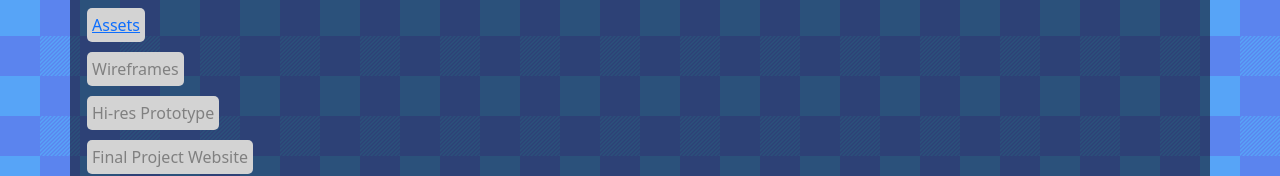
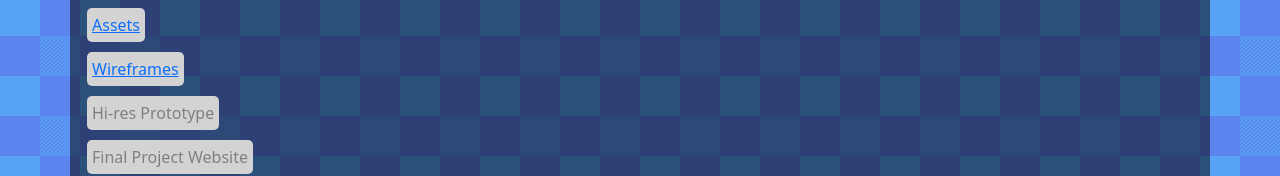
Before and after one commit to HaloMan3096/haloman3069.github.io, a website: page html/web_dev/final-project.html in a window 1280 px wide. Shown: the part 204-380 px from the top of the page. Drawn offline with nearby package versions, Linux system fonts and the light colour scheme.

Commit message:
did assignment 6, and 7, and final wireframe

```diff
--- a/html/web_dev/final-project.html
+++ b/html/web_dev/final-project.html
@@ -40,7 +40,7 @@
             <a href="./final/final-assets.html" class="link-primary">Assets</a>
         </li>
         <li class="links_container">
-            <a href="./final/WireFrames.html" class="disabled-link">Wireframes</a>
+            <a href="./final/WireFrames.html">Wireframes</a>
         </li>
         <li class="links_container">
             <a href="." class="disabled-link">Hi-res Prototype</a>
```
